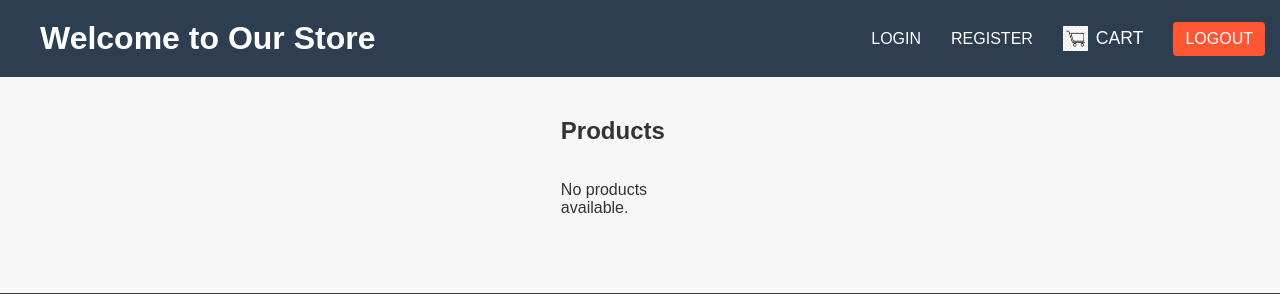
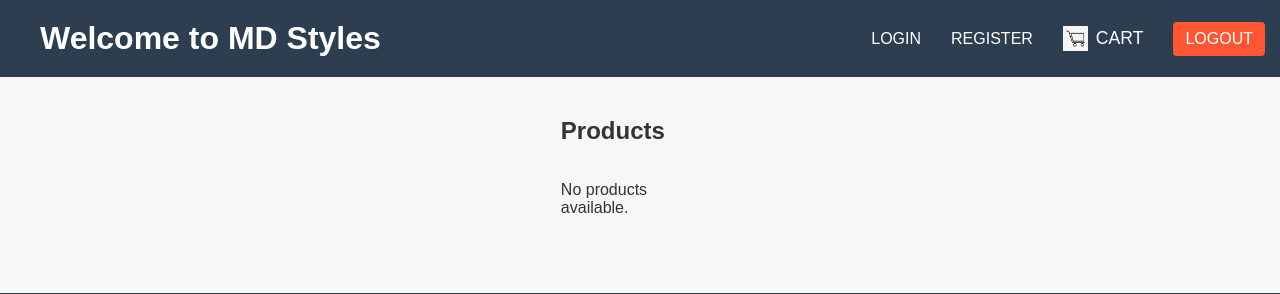
Before and after one commit to dileepmedhuru/e-commercedileep, a PHP site: page / in a window 1280 px wide. Shown: the top 294 px of the page. Run offline with PHP 8.4, Linux system fonts and the light colour scheme; data that the repository does not hold is empty.

Commit message:
Update index.php

```diff
--- a/index.php
+++ b/index.php
@@ -18,7 +18,7 @@ $products = $stmt->fetchAll(PDO::FETCH_ASSOC);
 <body>
     <header>
         <div class="header-container">
-            <h1>Welcome to Our Store</h1>
+            <h1>Welcome to MD Styles</h1>
             <nav>
                 <a href="pages/login.php">Login</a>
                 <a href="pages/register.php">Register</a>
```
